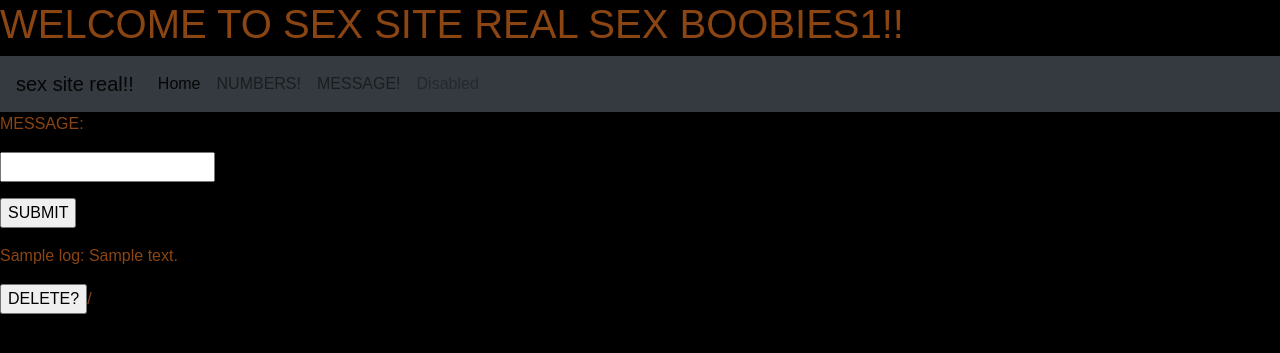
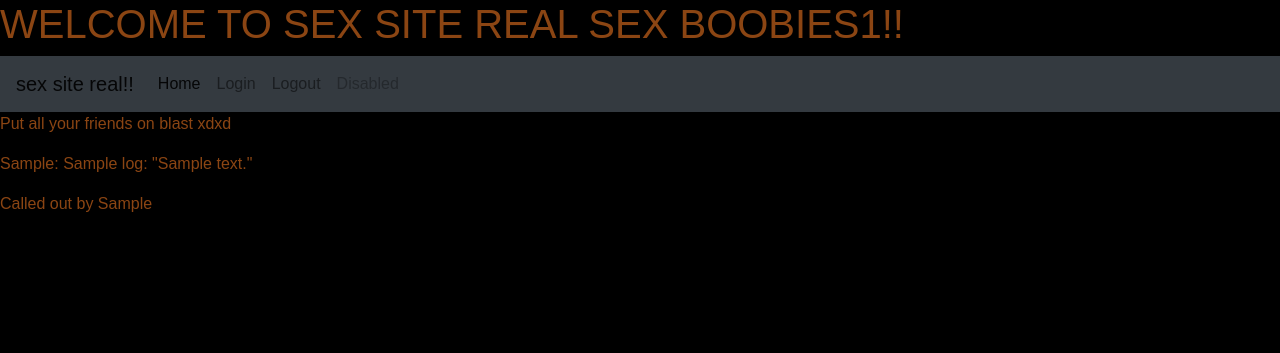
Before and after one commit to MANNHUMAN/FlaskTests, a Flask app: template SecondProject/templates/message.html in a window 1280 px wide. Shown: the top 353 px of the page. Run offline with Flask 3, Linux system fonts and the light colour scheme; the template is opened without the code that fills it: most values are stand-ins (such as "Sample title", 1, 10 or a date in 2020).

Commit message:
It works! Just gotta spruce it up.

```diff
--- a/SecondProject/app.py
+++ b/SecondProject/app.py
@@ -1,59 +1,117 @@
 from flask import Flask,render_template,url_for,request,redirect,session,flash
 from datetime import datetime
 from flask_sqlalchemy import SQLAlchemy
+import random
+
 import threading
+import discord
+
+intents = discord.Intents.default()
+intents.message_content = True
+intents.members=True
+
+client = discord.Client(intents=intents)
 
 app=Flask(__name__)
-app.secret_key="proj"
+app.secret_key=
 app.config['SQLALCHEMY_DATABASE_URI']='sqlite:///users.sqlite3'
 app.config['SQLALCHEMY_TRACK_MODIFICATIONS']=False
 
 db=SQLAlchemy(app)
 
+class data(db.Model):
+    _id=db.Column("id",db.Integer,primary_key=True)
+    blasted_user=db.Column("blasted_user",db.String(100))
+    blasting_user=db.Column("blasting_user",db.String(100))
+    message=db.Column("message",db.String(300))
+    log=db.Column("log",db.String(50))
+    message_id=db.Column("message_id",db.String(100))
+
+    def __init__(self,blasted_user,blasting_user,message,log,message_id):
+        self.blasted_user=blasted_user
+        self.blasting_user=blasting_user
+        self.message=message
+        self.log=log
+        self.message_id=message_id
 
 
-#current_time = datetime.now.strftime("%H:%M:%S")
-class data(db.Model):
-    _id=db.Column("id",db.Integer,primary_key=True)
-    message=db.Column("message",db.String(300))
-    log=db.Column("log",db.String(50))
 
-    def __init__(self,message,log):
-        self.message=message
-        self.log=log
+'''DISCORD SECTION'''
 
+@client.event
+async def on_ready():
+    print(f'{client.user} is online.')
+
+@client.event
+async def on_message(message):
+    if message.author == client.user:
+        return
+
+    if message.content == 'MODS':
+        with app.app_context():
+            for swags in data.query.all():
+                await message.channel.send(swags.message)
+
+@client.event
+async def on_raw_reaction_add(payload):
+    print('React called.')
+    if str(payload.emoji)=='🫃':
+        channel = client.get_channel(payload.channel_id)
+        message_get = await channel.fetch_message(payload.message_id)
+
+        blasted_user: str = message_get.author.display_name
+        blasting_user: str = payload.member.display_name
+        log: str = datetime.now().strftime("%H:%M")
+        message_id: str = payload.message_id
+        message: str = message_get.content
+
+        with app.app_context():
+            db.session.add(data(blasted_user, blasting_user, message, log, message_id))
+            db.session.commit()
+            print('Data committed.')
+
+@client.event
+async def on_raw_reaction_remove(payload):
+    print('Unreact called.')
+    if '🫃' in str(payload.emoji):
+        print('Emoji detected.')
+        with app.app_context():
+            for x in data.query.all():
+                print(x.message_id, payload.message_id)
+                if int(x.message_id) == int(payload.message_id):
+                    print('Message found.')
+                    db.session.delete(x)
+                    db.session.commit()
+                    print('Data deleted.')
+
+
+'''SITE SECTION'''
 
 @app.route("/")
 def home():
     return render_template('site.html')
 
-@app.route("/numbers",methods=['POST','GET'])
-def numbers():
-
-    return render_template('numbers.html')
-
 @app.route("/message", methods=['POST','GET'])
 def message():
-    if request.method=="POST":
-        if 'message' in request.values:
-            session["message"]=request.form["message"]
-            db.session.add(data(session['message'],''))
-            db.session.commit()
-            point=data.query.filter_by(message=session["message"]).first()
-            point.log=datetime.now().strftime("%D:%H:%M:%S")
-
-        elif 'delete' in request.values:
+    '''if request.method=="POST":
+        if 'delete' in request.values:
             session['delete']=request.form['delete']
             data.query.filter_by(_id=session['delete']).delete()
 
     db.session.commit()
+    '''
     return render_template('message.html',values=data.query.all())
 
 
 
+'''INITIALIZATION'''
+
 if __name__=='__main__':
     with app.app_context():
+        def discrun():
+            'the key'
+        discthread = threading.Thread(target=discrun)
+        discthread.start()
         db.drop_all()
         db.create_all()
-        def flaskrun():
-            app.run(debug=True)
+        app.run(debug=False)
--- a/SecondProject/templates/message.html
+++ b/SecondProject/templates/message.html
@@ -1,16 +1,11 @@
 {% extends "base.html" %}
 {% block head %}{% endblock %}
 {% block body %}
-<form action="#" method="post">
-    <p>MESSAGE: </p>
-    <p><input type="text" name="message"/></p>
-    <p><input type="submit" value="SUBMIT"/></p>
-</form>
+<p>Put all your friends on blast xdxd</p>
 {% for item in values %}
-    <p>{{item.log}}: {{item.message}}
-    <form action="#" method="post">
-        <input type="hidden" name="delete" value={{item._id}}>
-        <input type="submit" value="DELETE?">/</p>
-    </form>
+    <p>{{item.blasted_user}}: {{item.log}}: "{{item.message}}"</p>
+    <p>Called out by {{item.blasting_user}}</p>
+    <p></p>
 {% endfor %}
 {% endblock %}
+blasted_user, blasting_user, message, log, message_id
```
Also changed, not shown: SecondProject/templates/numbers.html (deleted, +0 -8 lines), instance/users.sqlite3.
